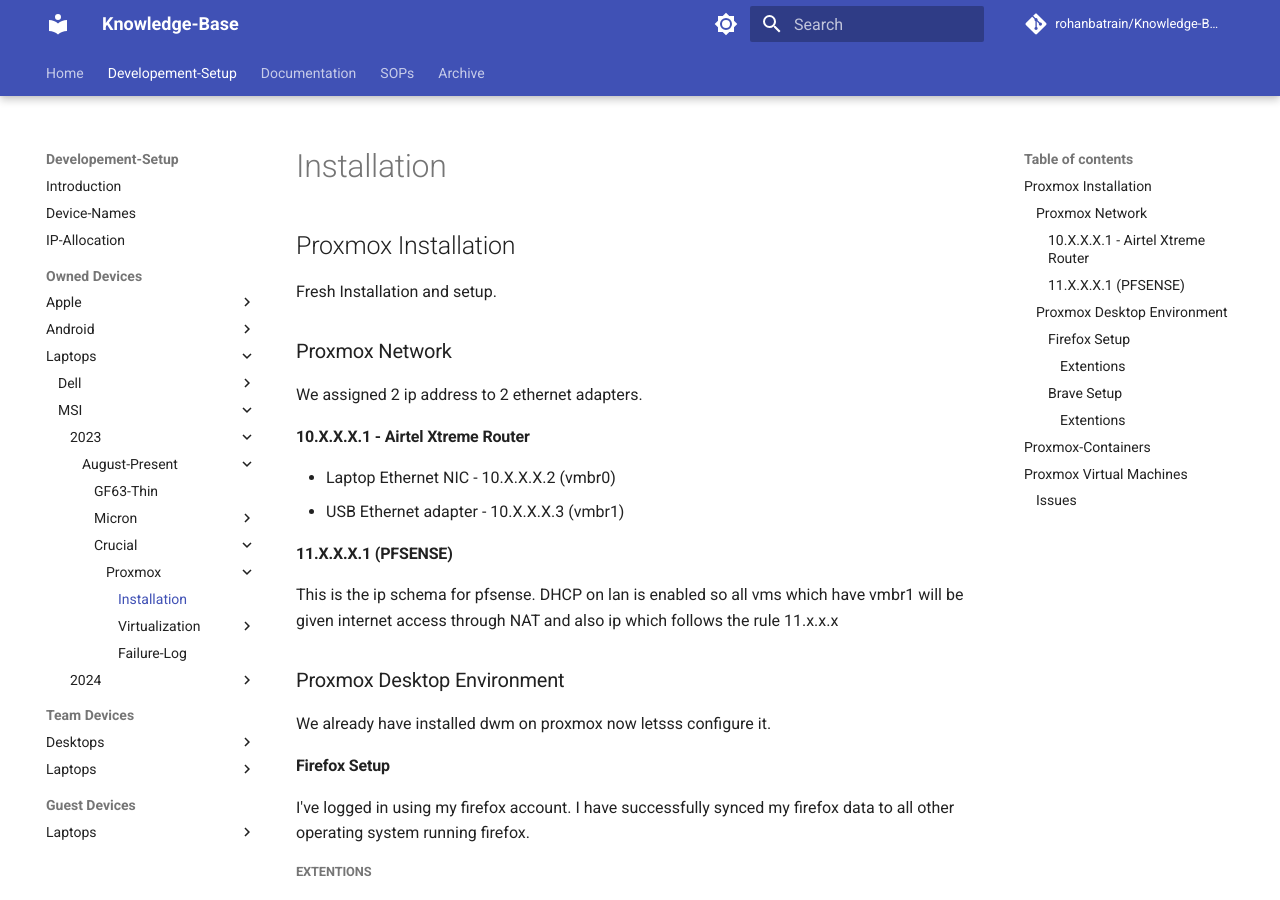
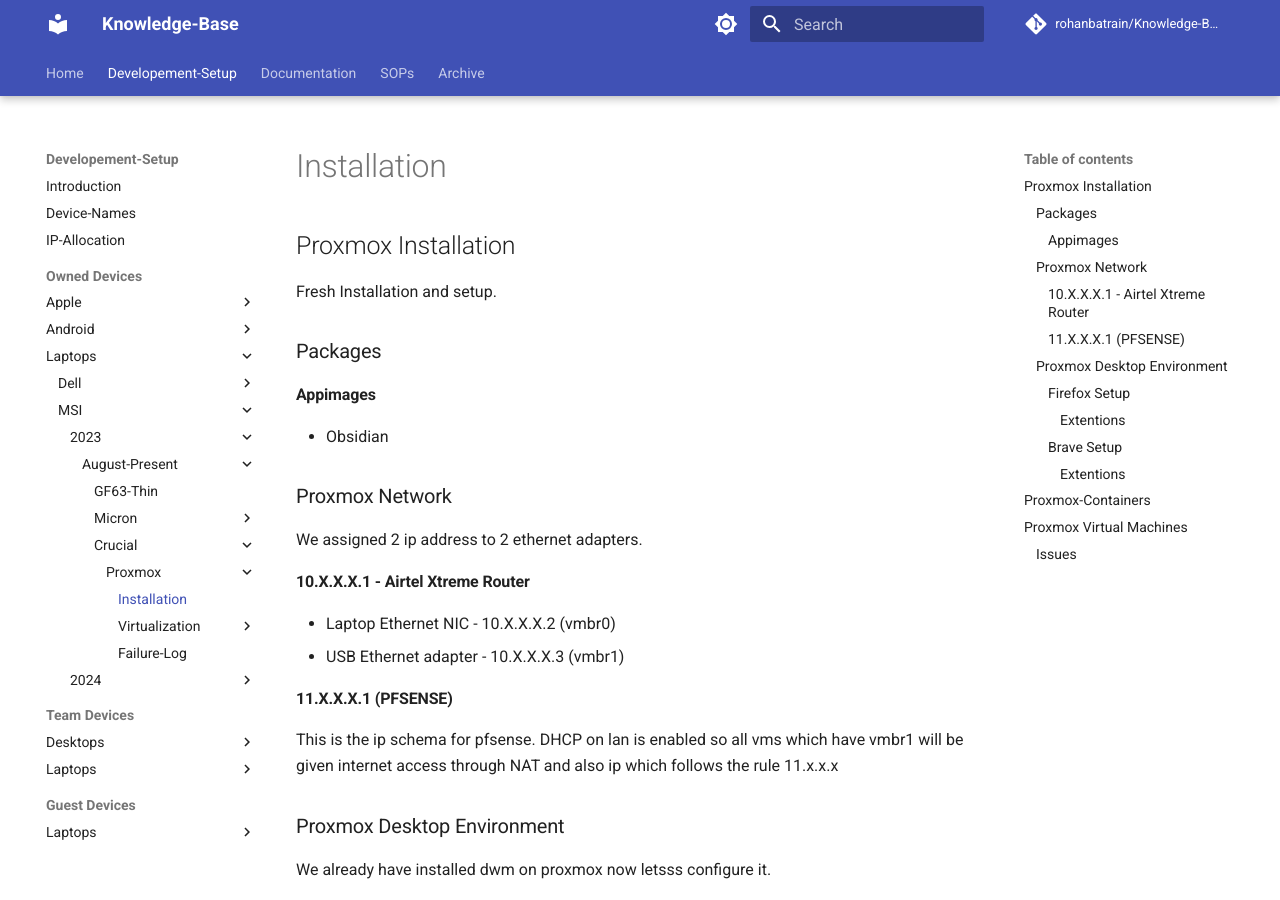
Before and after one commit to rohanbatrain/knowledge-base, an MkDocs documentation site: the page built from docs/Developement-Setup/Owned-Devices/Laptops/MSI/2023/August/Crucial-Drive/Proxmox.md, in a window 1280 px wide and 900 px high. Built offline with MkDocs 1.6.1 and Material for MkDocs 9.7.7, drawn with Linux system fonts in a browser that asks for light colours; nearby versions of some CDN libraries; library files that are not in the unit come from our copies; comment, search, counter and statistics services are not loaded.

Commit message:
Update Proxmox.md

```diff
--- a/docs/Developement-Setup/Owned-Devices/Laptops/MSI/2023/August/Crucial-Drive/Proxmox.md
+++ b/docs/Developement-Setup/Owned-Devices/Laptops/MSI/2023/August/Crucial-Drive/Proxmox.md
@@ -1,6 +1,13 @@
 ## Proxmox Installation
 
 Fresh Installation and setup.
+
+### Packages
+
+#### Appimages
+
+- Obsidian
+
 
 ### Proxmox Network
 
@@ -19,6 +26,7 @@ This is the ip schema for pfsense. DHCP on lan is enabled so all vms which have
 ### Proxmox Desktop Environment
 
 We already have installed dwm on proxmox now letsss configure it.
+
 
 #### Firefox Setup
 
```
